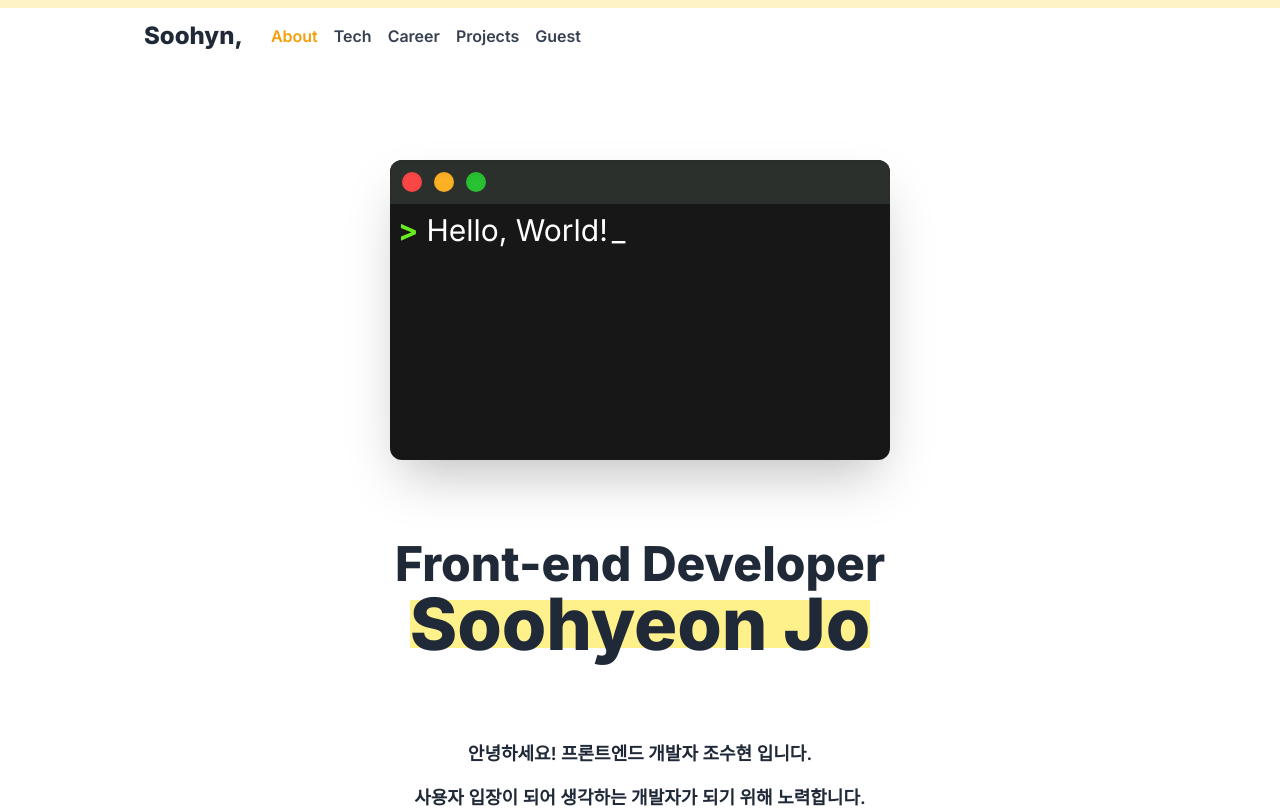
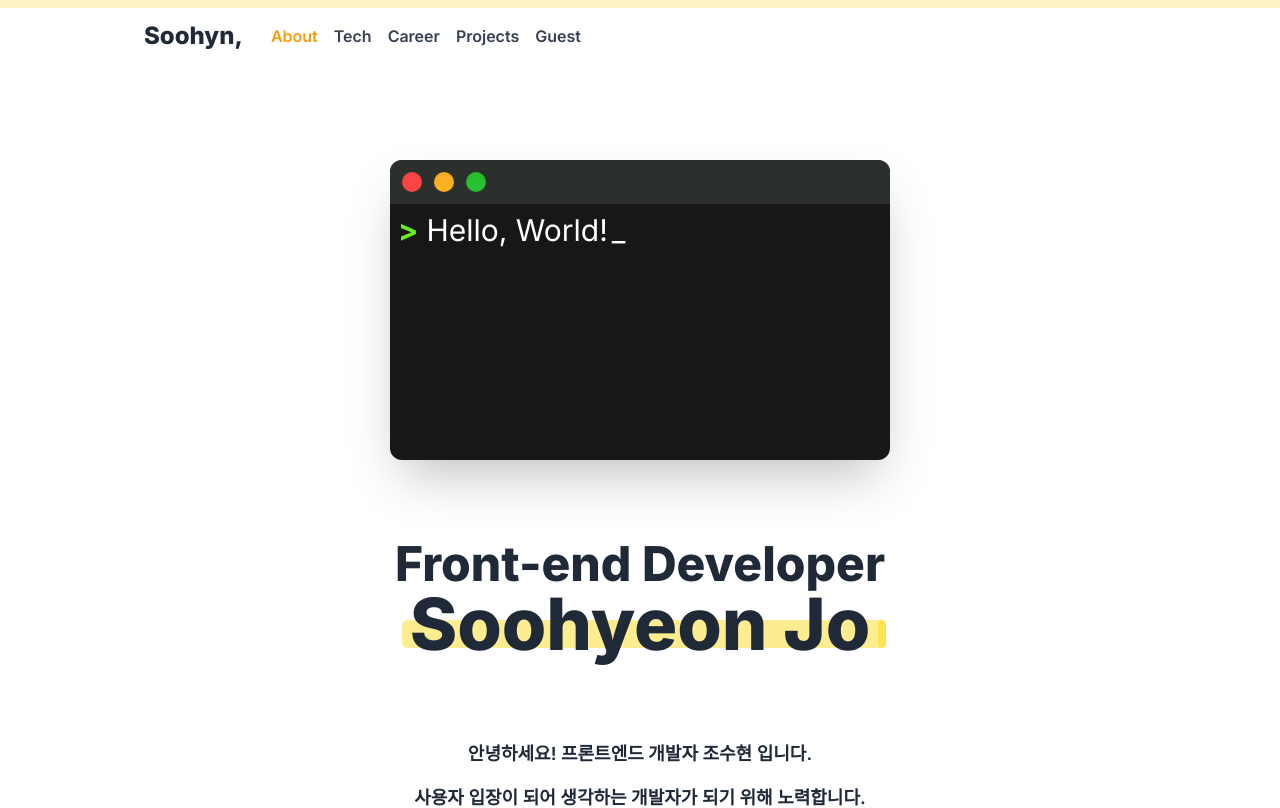
Before and after one commit to soohyn/portfolio, a Next.js app: page / in a window 1280 px wide. Shown: the top 808 px of the page. Built offline with nearby package versions, Linux system fonts and the light colour scheme.

Commit message:
highlighting text style

```diff
--- a/app/components/HighlightingText.tsx
+++ b/app/components/HighlightingText.tsx
@@ -6,10 +6,11 @@ interface HighlightingTextProps {
 
 const HighlightingText: FC<HighlightingTextProps> = ({ text }) => {
   return (
-    <div className='relative'>
+    <div className="relative">
       <span className="absolute top-0 left-0 z-10">{text}</span>
       <span className=" text-transparent">{text}</span>
-      <div className="bg-yellow-200 absolute top-3 right-0 bottom-3 left-0"></div>
+      <div className="highlight-pen -left-2  opacity-60"></div>
+      <div className="highlight-pen w-[8px]  opacity-85"></div>
     </div>
   );
 };
--- a/app/globals.css
+++ b/app/globals.css
@@ -10,6 +10,10 @@
 
   .highlight {
     background: url(//s2.svgbox.net/pen-brushes.svg?ic=brush-1&color=ffff60);
+  }
+
+  .highlight-pen {
+    @apply bg-yellow-300 absolute h-[16px] sm:h-[28px] right-0 bottom-2 sm:bottom-3 -right-4 rounded-md
   }
 
   .global-px {
@@ -26,6 +30,10 @@
 
   .header-inner-shadow {
     box-shadow: inset 0 0 1px 0 rgb(0 0 0 / 0.1);
+  }
+
+  .guest-form-inner-shadow {
+    box-shadow: inset 0 0 1px 0 rgb(245 158 11 / 0.48);
   }
 
   .section-layout {
@@ -50,4 +58,20 @@
   nav > ul > .--selected {
     @apply text-amber-500 hover:text-amber-300;
   }
+
+  .input-style {
+    @apply px-3 py-2 rounded-sm outline-none transition-all border-2 border-transparent focus:border-amber-200
+  }
+
+  form > input {
+    @apply input-style
+  }
+
+  form > textarea {
+    @apply input-style
+  }
+
+  form > input[type=button] {
+    @apply cursor-pointer bg-amber-200 text-amber-500 font-semibold text-lg transition-all hover:bg-amber-100 active:scale-95 focus:border-amber-400
+  }
 }
```
